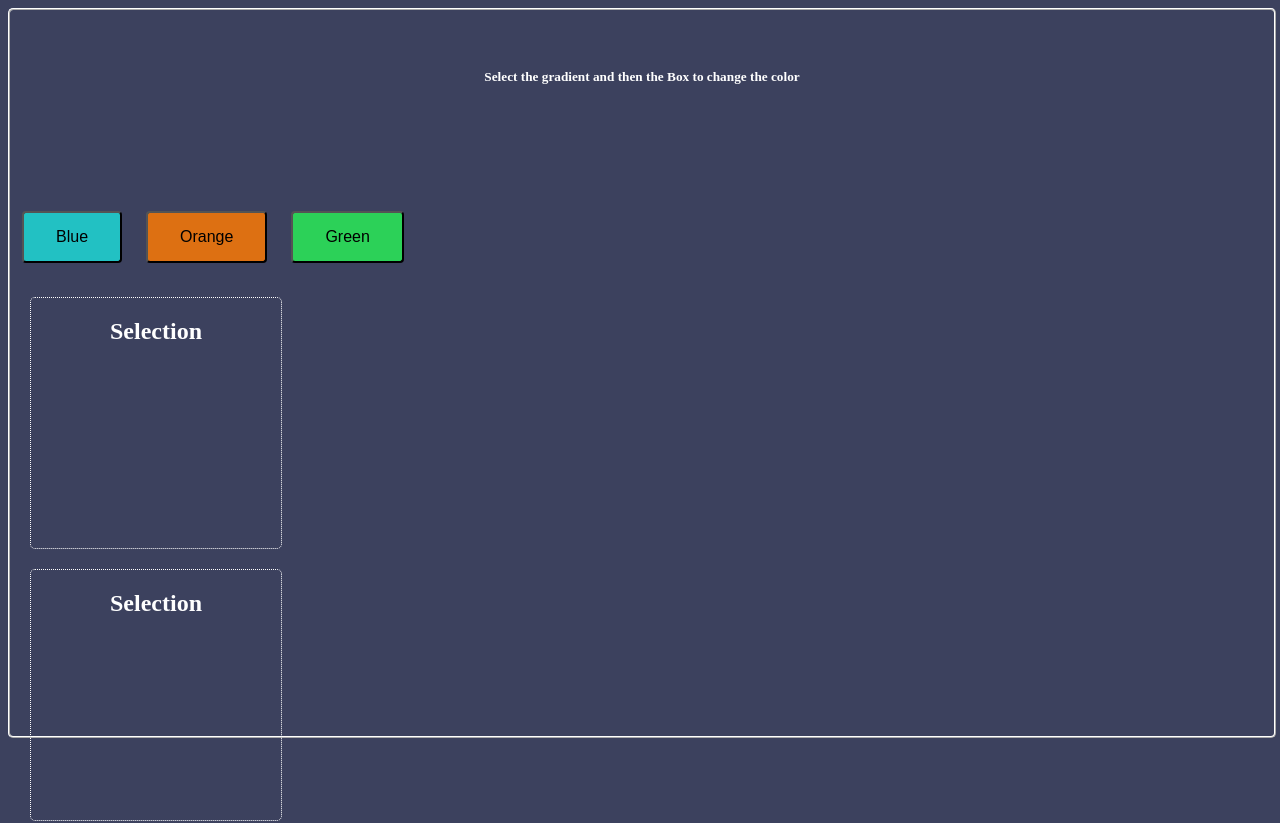
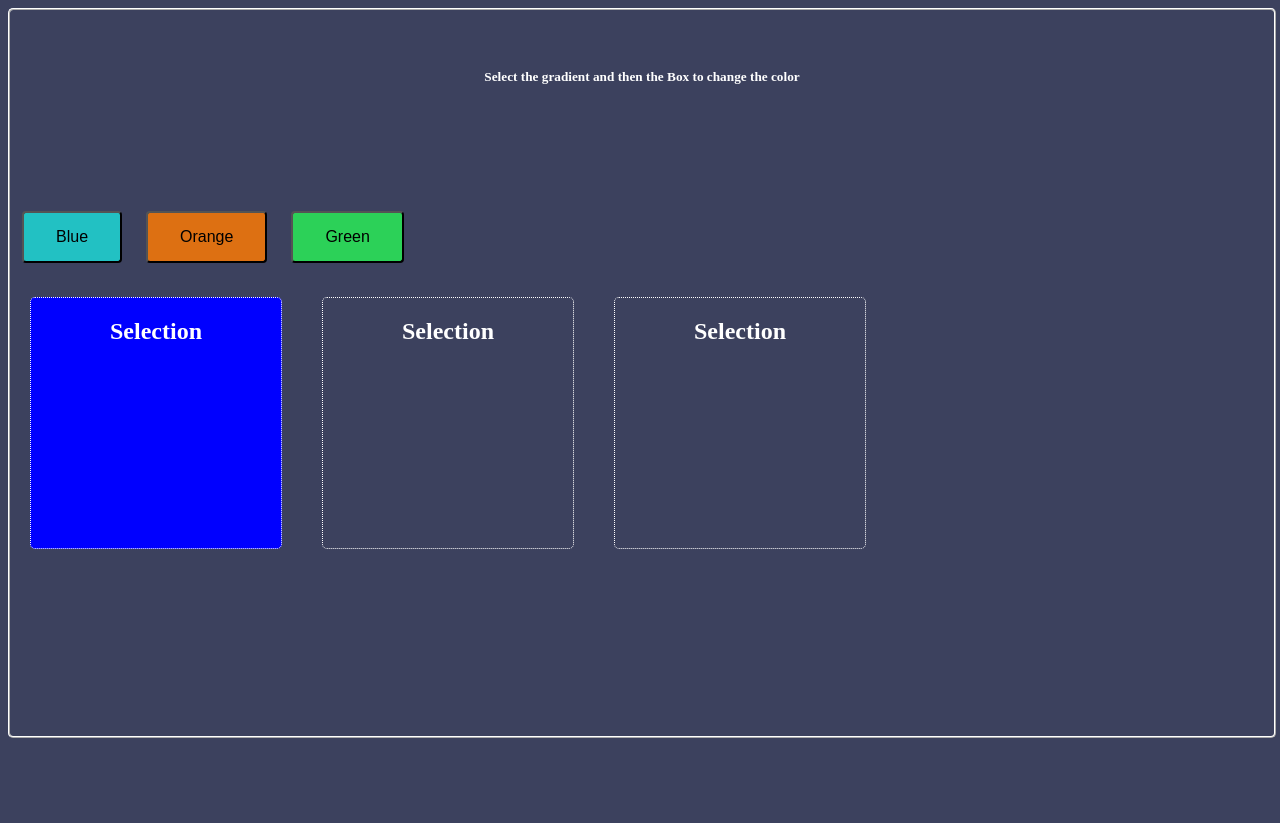
Before and after one commit to sameerhuseni/Paint-App-Colour-Picker---How-React-Works-Building-a-First-Custom-Functional-C---cyxzjwlsx5d0, a React app: page / in a window 1280 px wide. Shown: the top 823 px of the page. Built offline with nearby package versions, Linux system fonts and the light colour scheme.

Commit message:
commit 8

```diff
--- a/src/styles/Child.css
+++ b/src/styles/Child.css
@@ -4,8 +4,11 @@
     margin: 20px;
     border: 1px white dotted;
     border-radius: 5px;
+    display: inline-block;
 }
-
+.fix-box:nth-child(1){
+    background: blue;
+}
 #master{
     border-radius: 5px;
     border: 2px white ridge;
```
